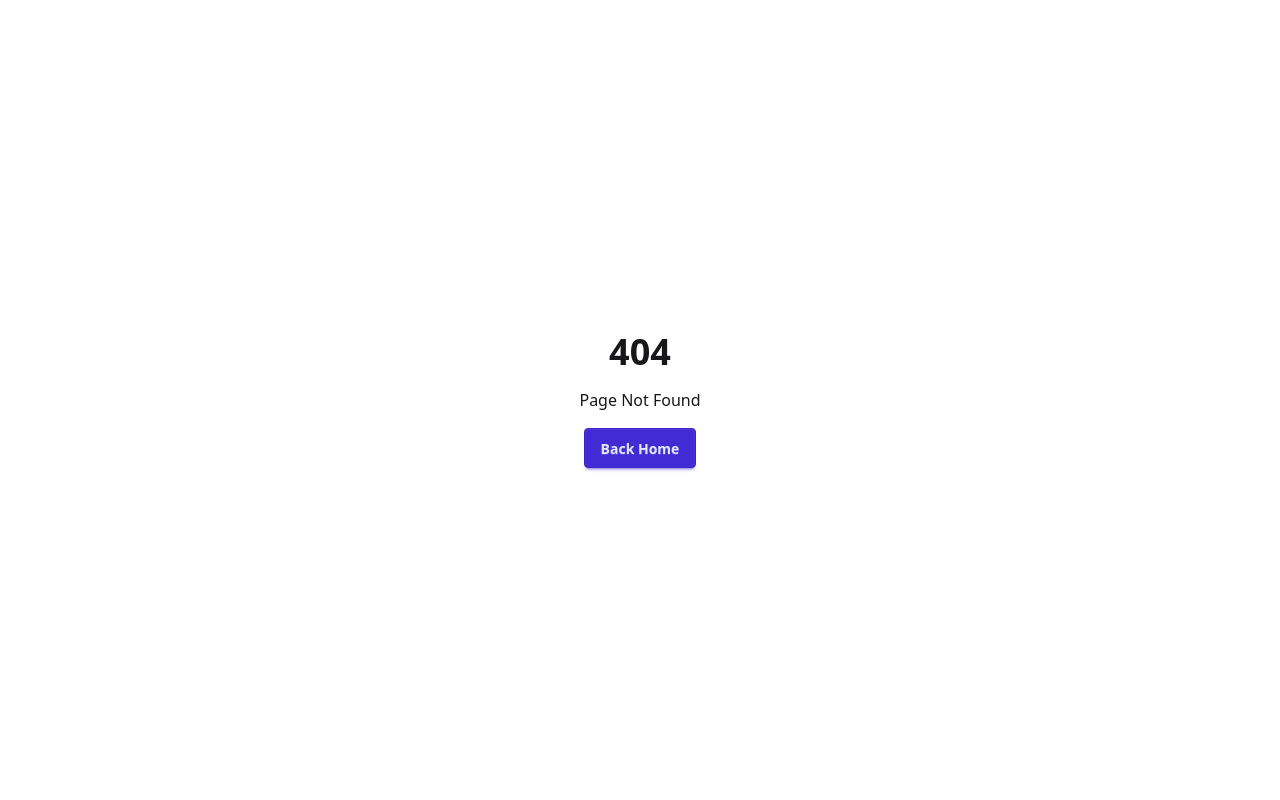
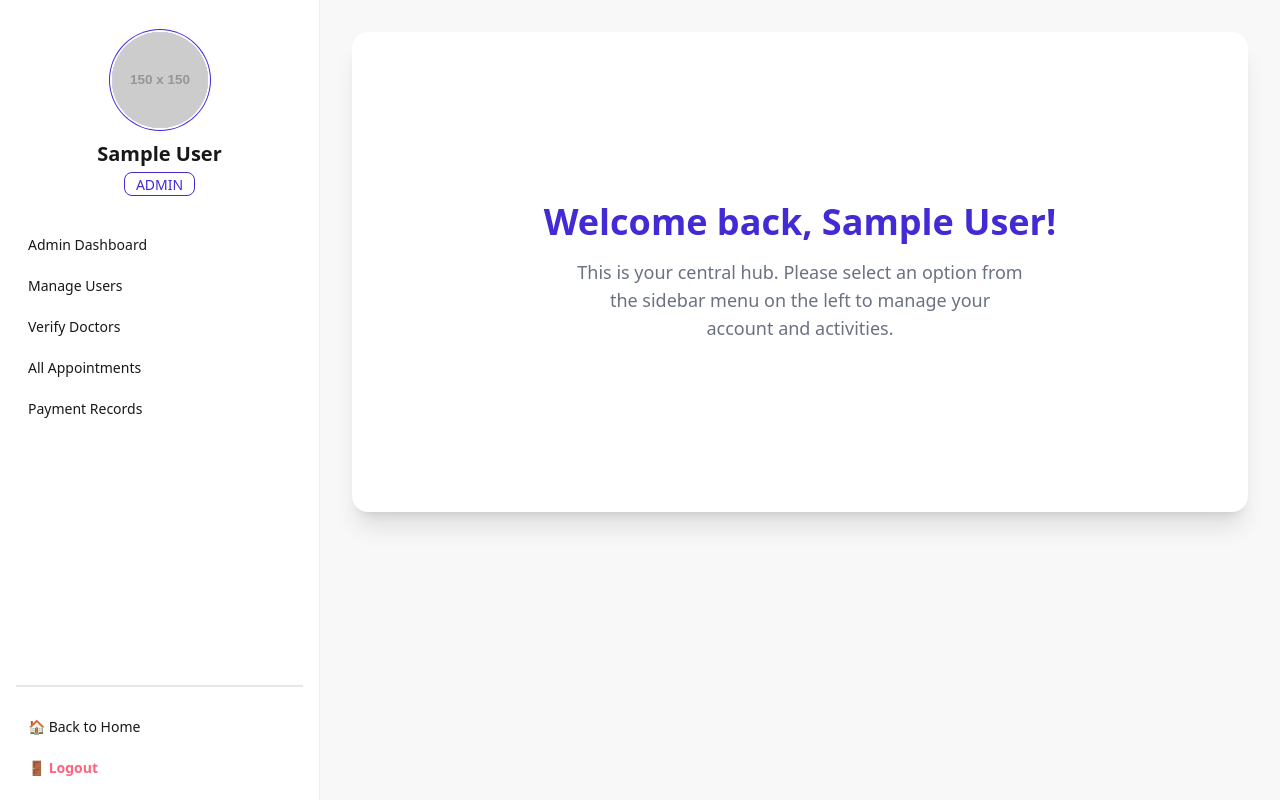
Before and after one commit to musfik070-gif/medicare-client, a Next.js app: page /dashboard in a window 1280 px wide. Before the commit this address had no page. Built offline with nearby package versions, Linux system fonts and the light colour scheme; sample sign-in values are in the browser's storage.

Commit message:
added dashboard logic for all three and created dashboard page

```diff
--- /dev/null
+++ b/src/app/dashboard/layout.jsx
@@ -0,0 +1,191 @@
+"use client";
+
+import React, { useEffect, useState } from "react";
+import Link from "next/link";
+import { useRouter } from "next/navigation";
+import ProtectedRoute from "../../components/shared/ProtectedRoute";
+
+export default function DashboardLayout({ children }) {
+  const [user, setUser] = useState(null);
+  const router = useRouter();
+
+  // Load the user from local storage so we know what links to show
+  useEffect(() => {
+    const userStr = localStorage.getItem("user");
+    if (userStr) {
+      setUser(JSON.parse(userStr));
+    }
+  }, []);
+
+  const handleLogout = () => {
+    localStorage.removeItem("token");
+    localStorage.removeItem("user");
+    router.push("/login");
+  };
+
+  // 1. We wrap the ENTIRE dashboard in your new Security Guard!
+  return (
+    <ProtectedRoute>
+      <div className="drawer lg:drawer-open">
+        <input
+          id="dashboard-drawer"
+          type="checkbox"
+          className="drawer-toggle"
+        />
+
+        {/* Main Content Area */}
+        <div className="drawer-content flex flex-col bg-base-200 min-h-screen">
+          {/* Mobile Top Navbar (Only visible on small screens) */}
+          <div className="w-full navbar bg-base-100 lg:hidden shadow-sm">
+            <div className="flex-none">
+              <label
+                htmlFor="dashboard-drawer"
+                aria-label="open sidebar"
+                className="btn btn-square btn-ghost"
+              >
+                <svg
+                  xmlns="http://www.w3.org/2000/svg"
+                  fill="none"
+                  viewBox="0 0 24 24"
+                  className="inline-block w-6 h-6 stroke-current"
+                >
+                  <path
+                    strokeLinecap="round"
+                    strokeLinejoin="round"
+                    strokeWidth="2"
+                    d="M4 6h16M4 12h16M4 18h16"
+                  ></path>
+                </svg>
+              </label>
+            </div>
+            <div className="flex-1 px-2 mx-2 font-bold text-primary">
+              MediCare Connect
+            </div>
+          </div>
+
+          {/* Where the actual page content goes */}
+          <div className="p-4 lg:p-8">{children}</div>
+        </div>
+
+        {/* Sidebar Sidebar Area */}
+        <div className="drawer-side z-50">
+          <label
+            htmlFor="dashboard-drawer"
+            aria-label="close sidebar"
+            className="drawer-overlay"
+          ></label>
+          <ul className="menu p-4 w-80 min-h-full bg-base-100 text-base-content border-r border-base-300 flex flex-col">
+            {/* User Profile Header */}
+            <div className="flex flex-col items-center mb-8 mt-4">
+              <div className="avatar mb-3">
+                <div className="w-24 rounded-full ring ring-primary ring-offset-base-100 ring-offset-2">
+                  <img
+                    src={user?.photoURL || "https://via.placeholder.com/150"}
+                    alt="Profile"
+                  />
+                </div>
+              </div>
+              <h2 className="text-xl font-bold">
+                {user?.name || "Loading..."}
+              </h2>
+              <span className="badge badge-primary badge-outline uppercase mt-1">
+                {user?.role}
+              </span>
+            </div>
+
+            {/* Navigation Links based on Role */}
+            <div className="flex-grow space-y-2">
+              {/* Patient Links */}
+              {user?.role === "patient" && (
+                <>
+                  <li>
+                    <Link href="/dashboard/patient">My Dashboard</Link>
+                  </li>
+                  <li>
+                    <Link href="/dashboard/patient/appointments">
+                      My Appointments
+                    </Link>
+                  </li>
+                  <li>
+                    <Link href="/dashboard/patient/payments">
+                      Payment History
+                    </Link>
+                  </li>
+                  <li>
+                    <Link href="/dashboard/patient/reviews">My Reviews</Link>
+                  </li>
+                </>
+              )}
+
+              {/* Doctor Links */}
+              {user?.role === "doctor" && (
+                <>
+                  <li>
+                    <Link href="/dashboard/doctor">Doctor Dashboard</Link>
+                  </li>
+                  <li>
+                    <Link href="/dashboard/doctor/schedule">
+                      Manage Schedule
+                    </Link>
+                  </li>
+                  <li>
+                    <Link href="/dashboard/doctor/requests">
+                      Appointment Requests
+                    </Link>
+                  </li>
+                  <li>
+                    <Link href="/dashboard/doctor/prescriptions">
+                      Prescriptions
+                    </Link>
+                  </li>
+                  <li>
+                    <Link href="/dashboard/doctor/profile">My Profile</Link>
+                  </li>
+                </>
+              )}
+
+              {/* Admin Links */}
+              {user?.role === "admin" && (
+                <>
+                  <li>
+                    <Link href="/dashboard/admin">Admin Dashboard</Link>
+                  </li>
+                  <li>
+                    <Link href="/dashboard/admin/users">Manage Users</Link>
+                  </li>
+                  <li>
+                    <Link href="/dashboard/admin/doctors">Verify Doctors</Link>
+                  </li>
+                  <li>
+                    <Link href="/dashboard/admin/appointments">
+                      All Appointments
+                    </Link>
+                  </li>
+                  <li>
+                    <Link href="/dashboard/admin/payments">
+                      Payment Records
+                    </Link>
+                  </li>
+                </>
+              )}
+            </div>
+
+            {/* Bottom Actions */}
+            <div className="divider"></div>
+            <li>
+              <Link href="/">🏠 Back to Home</Link>
+            </li>
+            <li>
+              <button
+                onClick={handleLogout}
+                className="text-error font-bold mt-2"
+              >
+                🚪 Logout
+              </button>
+            </li>
+          </ul>
+        </div>
+      </div>
+    </ProtectedRoute>
+  );
+}
--- /dev/null
+++ b/src/app/dashboard/page.jsx
@@ -0,0 +1,26 @@
+"use client";
+
+import React, { useEffect, useState } from "react";
+
+export default function DashboardIndexPage() {
+  const [user, setUser] = useState(null);
+
+  useEffect(() => {
+    const userStr = localStorage.getItem("user");
+    if (userStr) {
+      setUser(JSON.parse(userStr));
+    }
+  }, []);
+
+  return (
+    <div className="flex flex-col items-center justify-center min-h-[60vh] bg-base-100 rounded-2xl shadow-xl p-10">
+      <h1 className="text-4xl font-bold text-primary mb-4">
+        Welcome back, {user?.name || "User"}!
+      </h1>
+      <p className="text-lg text-gray-500 text-center max-w-md">
+        This is your central hub. Please select an option from the sidebar menu
+        on the left to manage your account and activities.
+      </p>
+    </div>
+  );
+}
```
